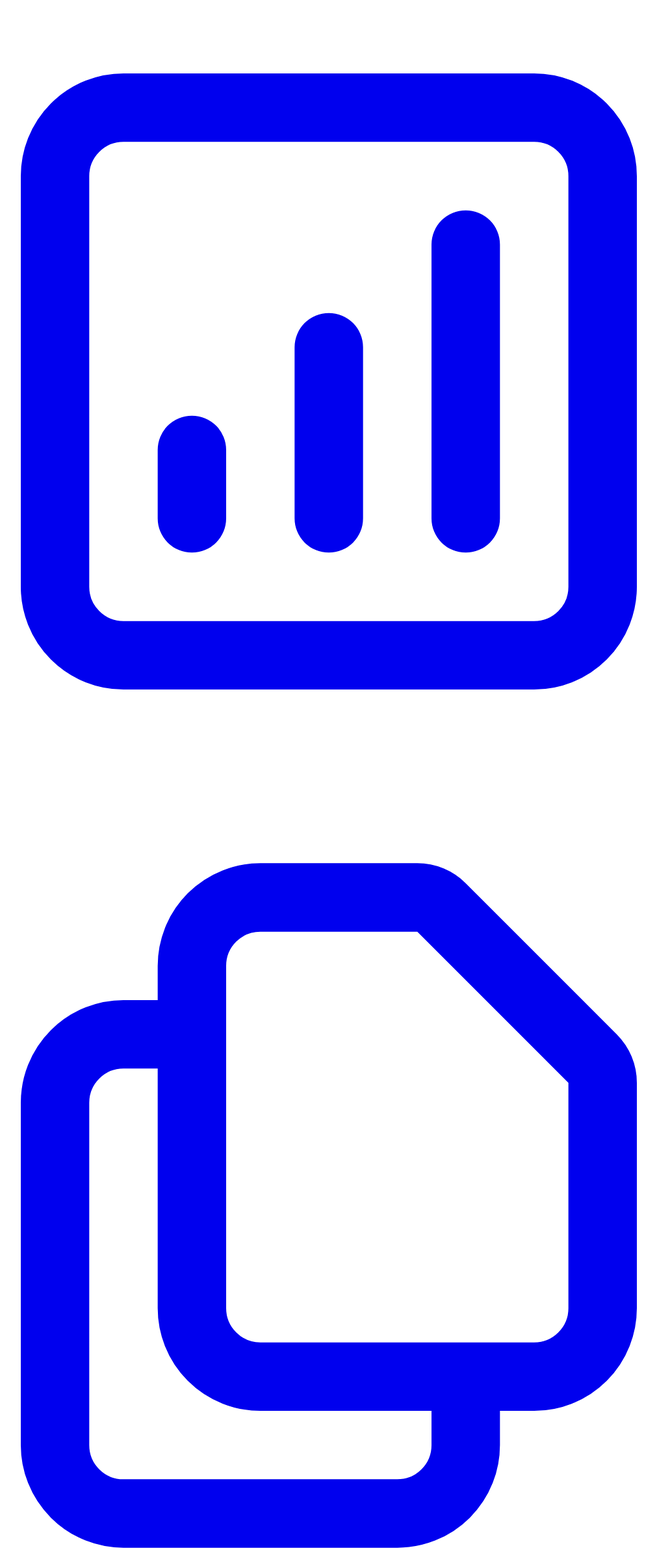
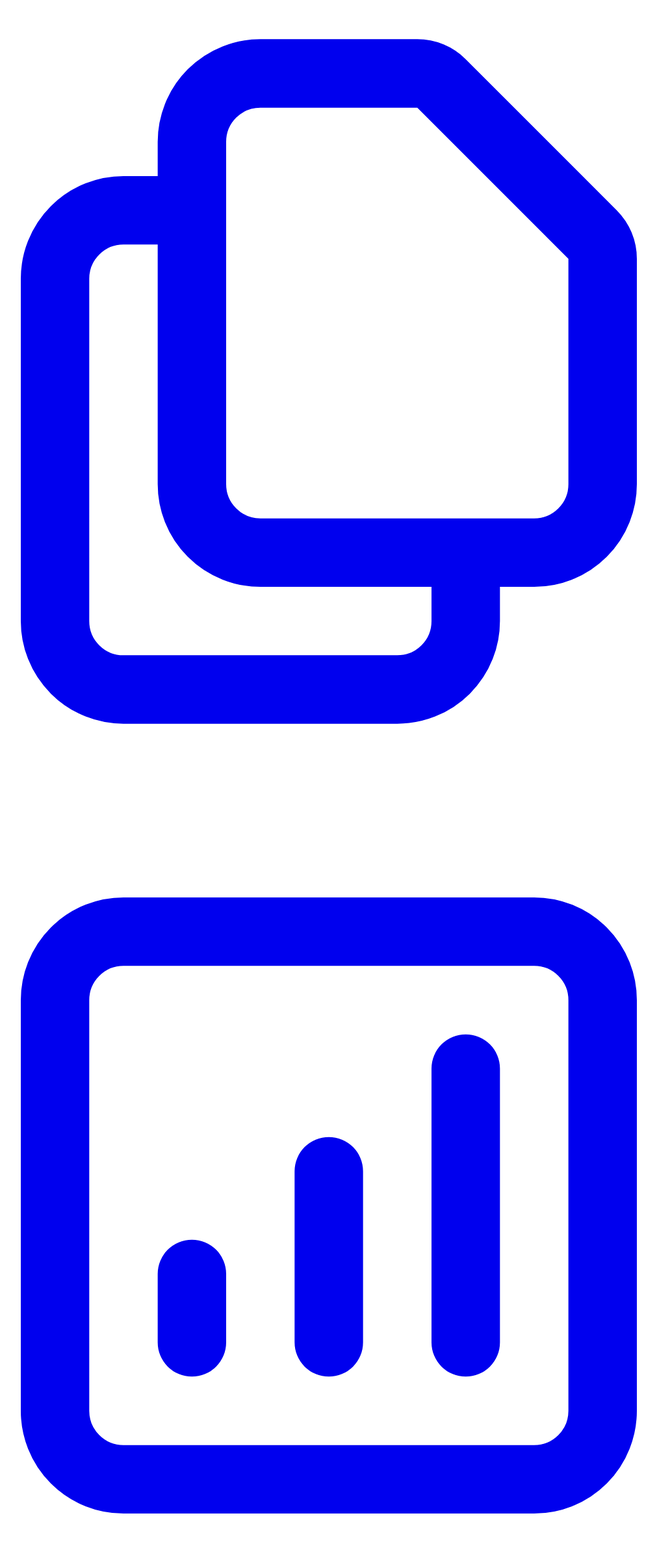
Before and after one commit to JhonatanDota/cardap.io, a React (Create React App) app in the folder frontend/: page /admin in a window 1280 px wide. Shown: the part 1627-4026 px from the top of the page at 65% size, without its empty margins (134-1145 px from the left). Built offline with nearby package versions, Linux system fonts and the light colour scheme; the HTML template or start-up script is replaced by a standard one.

Commit message:
moving components

```diff
--- a/frontend/src/Routes.tsx
+++ b/frontend/src/Routes.tsx
@@ -3,8 +3,11 @@ import { Route, Routes as RouterDomRoutes } from "react-router-dom";
 import Home from "./pages/home/Home";
 import Login from "./pages/authentication/login/Login";
 
-import AdminLayout from "./pages/admin/home/layout/AdminLayout";
+import AdminLayout from "./pages/admin/layout/AdminLayout";
 import AdminHome from "./pages/admin/home/AdminHome";
+import AdminCompany from "./pages/admin/company/AdminCompany";
+import AdminMenu from "./pages/admin/menu/AdminMenu";
+import AdminMetrics from "./pages/admin/metrics/AdminMetrics";
 
 import Cardapio from "./pages/client/cardapio/Cardapio";
 
@@ -16,6 +19,8 @@ export default function Routes() {
 
       <Route path="/admin" element={<AdminLayout />}>
         <Route index element={<AdminHome />} />
+        <Route path="menu" element={<AdminMenu />} />
+        <Route path="metrics" element={<AdminMetrics />} />
       </Route>
 
       <Route path="/menus/:slug" element={<Cardapio />} />
--- /dev/null
+++ b/frontend/src/pages/admin/company/AdminCompany.tsx
@@ -0,0 +1,3 @@
+export default function AdminCompany() {
+  return <h1>Admin Company</h1>;
+}
--- a/frontend/src/pages/admin/home/AdminHome.tsx
+++ b/frontend/src/pages/admin/home/AdminHome.tsx
@@ -1,3 +1,3 @@
 export default function AdminHome() {
-  return <h1>re</h1>;
+  return <h1>Admin Home</h1>;
 }
--- a/frontend/src/pages/admin/home/layout/menu/AdminMenuItems.tsx
+++ b/frontend/src/pages/admin/layout/menu/AdminMenuItems.tsx
@@ -1,9 +1,8 @@
-import { Link } from "react-router-dom";
-
+import { NavLink } from "react-router-dom";
 import AdminMenuItem from "./AdminMenuItem";
-import HomeIcon from "../../../../../icons/HomeIcon";
-import MetricsIcon from "../../../../../icons/MetricsIcon";
-import CardapioIcon from "../../../../../icons/CardapioIcon";
+import HomeIcon from "../../../../icons/HomeIcon";
+import MetricsIcon from "../../../../icons/MetricsIcon";
+import CardapioIcon from "../../../../icons/CardapioIcon";
 
 interface AdminMenuItemsProps {
   isMenuExpanded: boolean;
@@ -14,27 +13,29 @@ export default function AdminMenuItems(props: AdminMenuItemsProps) {
 
   return (
     <div className="flex flex-col w-full mt-2 border-t-2 md:border-t-4 border-gray-700 overflow-hidden">
-      <Link to={"/"}>
+      <NavLink to={"/admin"}>
         <AdminMenuItem
           name="Home"
           icon={<HomeIcon />}
           isExpanded={isMenuExpanded}
         />
-      </Link>
-      <Link to={"/"}>
+      </NavLink>
+
+      <NavLink to={"/admin/menu"}>
+        <AdminMenuItem
+          name="Cardap.io"
+          icon={<CardapioIcon />}
+          isExpanded={isMenuExpanded}
+        />
+      </NavLink>
+
+      <NavLink to={"/admin/metrics"}>
         <AdminMenuItem
           name="Métricas"
           icon={<MetricsIcon />}
           isExpanded={isMenuExpanded}
         />
-      </Link>
-      <Link to={"/"}>
-        <AdminMenuItem
-          name="Cardap.io"
-          icon={<CardapioIcon />}
-          isExpanded={isMenuExpanded}
-        />
-      </Link>
+      </NavLink>
     </div>
   );
 }
--- /dev/null
+++ b/frontend/src/pages/admin/menu/AdminMenu.tsx
@@ -0,0 +1,3 @@
+export default function AdminMenu() {
+    return <h1>Admin Menu</h1>;
+  }
--- /dev/null
+++ b/frontend/src/pages/admin/metrics/AdminMetrics.tsx
@@ -0,0 +1,3 @@
+export default function AdminMetrics() {
+  return <h1>Admin Metrics</h1>;
+}
```
Also changed, not shown: frontend/src/pages/admin/layout/AdminLayout.tsx (renamed from frontend/src/pages/admin/home/layout/AdminLayout.tsx), frontend/src/pages/admin/layout/menu/AdminMenu.tsx (renamed from frontend/src/pages/admin/home/layout/menu/AdminMenu.tsx), frontend/src/pages/admin/layout/menu/AdminMenuItem.tsx (renamed from frontend/src/pages/admin/home/layout/menu/AdminMenuItem.tsx).
